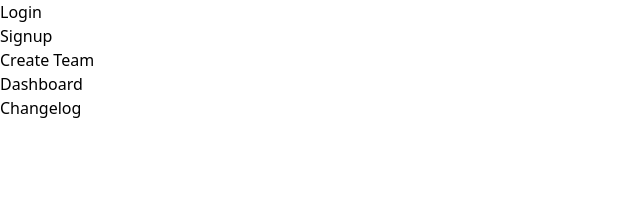
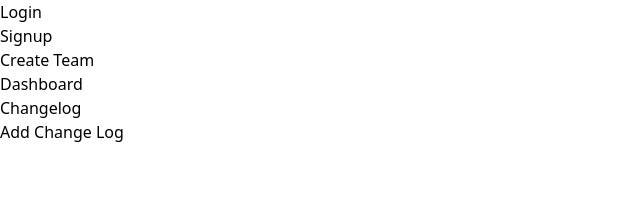
Before and after one commit to cs-quicklabs/quicklabs-designs, a SvelteKit app: page / in a window 1280 px wide. Shown: the top 210 px of the page, without its empty margins (0-640 px from the left). Built offline with nearby package versions, Linux system fonts and the light colour scheme.

Commit message:
Add New Changelog Screen

```diff
--- a/src/routes/+page.svelte
+++ b/src/routes/+page.svelte
@@ -3,7 +3,7 @@
 
 	let signup = [{ title: 'Create Team', link: '/signup/team' }];
 
-	let dashboard = [{ title: 'Changelog', link: '/changelog' }];
+	let dashboard = [{ title: 'Changelog', link: '/changelog' }, {title: 'Add Change Log', link: '/changelog/new'}];
 
 	let workflows = [
 		{ title: 'Login', screens: login },
--- a/src/shared/fullnavbar.svelte
+++ b/src/shared/fullnavbar.svelte
@@ -43,7 +43,7 @@
 							>Dashboard</a
 						>
 						<a
-							href="#"
+							href="/changelog"
 							class="rounded-md px-3 py-2 text-sm font-medium text-gray-300 hover:bg-gray-700 hover:text-white"
 							>Change Log</a
 						>
```
Also changed, not shown: src/routes/changelog/+page.svelte (+5 -3 lines).
